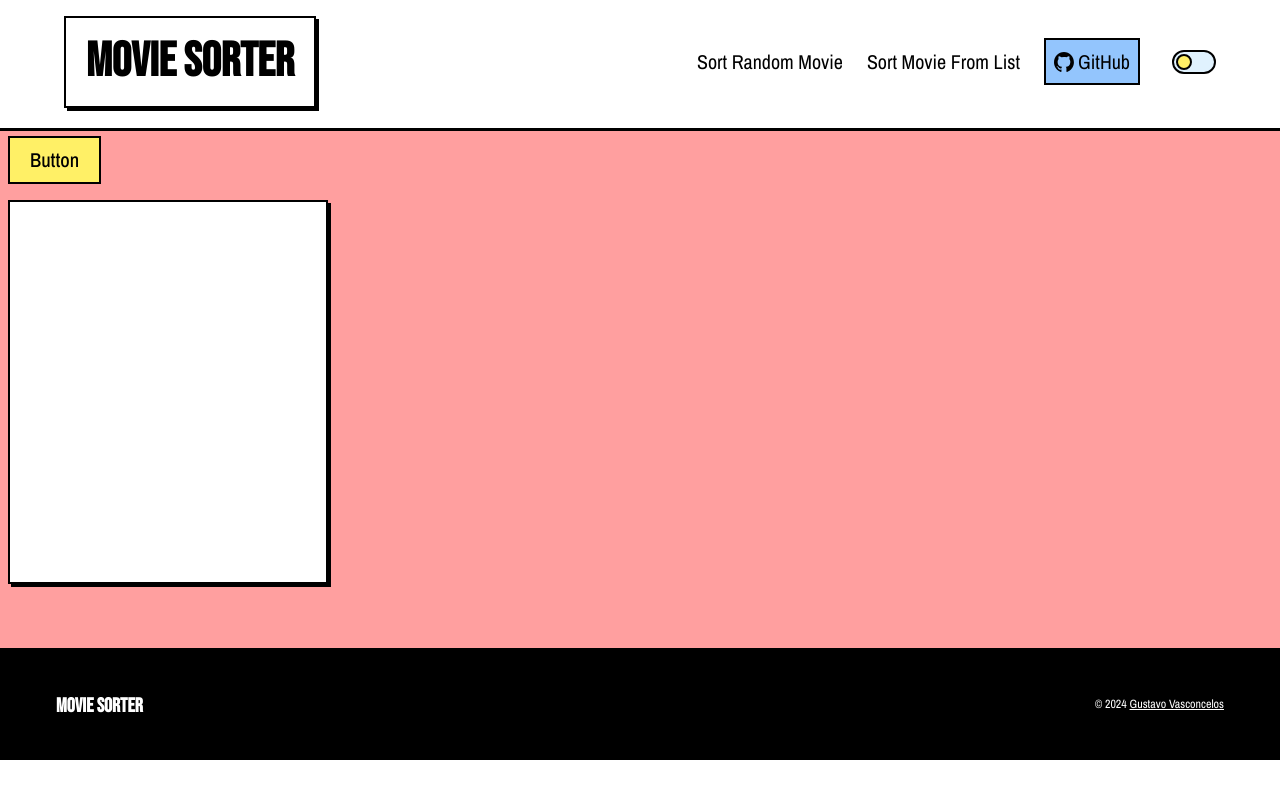
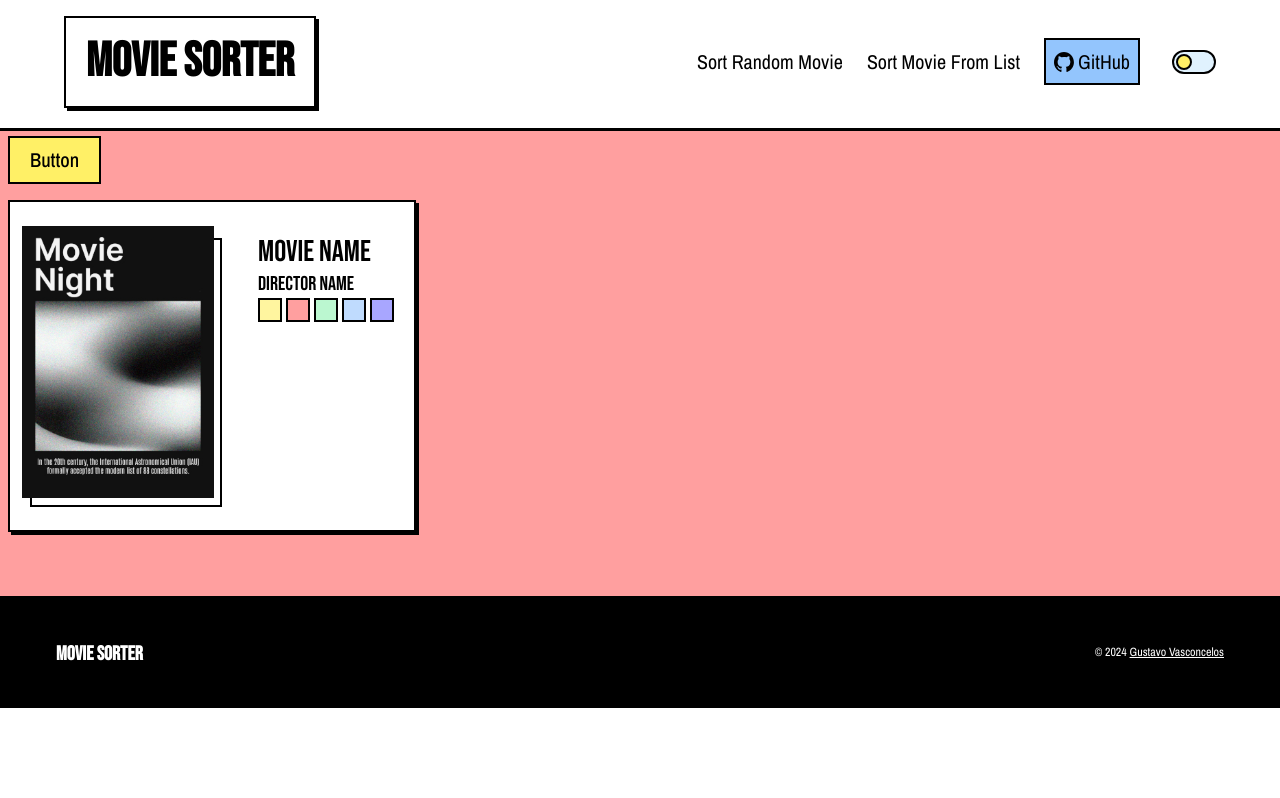
Before and after one commit to gusvsconcelos/movie-roulette, a React (Vite) app: page / in a window 1280 px wide. Built offline with nearby package versions, Linux system fonts and the light colour scheme.

Commit message:
update: card component style

```diff
--- a/src/components/ui/Card.tsx
+++ b/src/components/ui/Card.tsx
@@ -1,5 +1,32 @@
 export function Card() {
   return (
-    <div className='w-80 h-96 m-2 border-black border-2 bg-white shadow-brute'></div>
+    <div className='flex justify-center items-center w-fit h-fit m-2 border-2 border-black bg-white shadow-brute'>
+      {/* movie cover */}
+      <div className='relative w-56 h-80 m-1'>
+        <div className='absolute top-8 left-4 w-48 h-[269px] border-2 border-black'></div>
+        <img
+          src='src/assets/images/movie-poster-placeholder.jpg'
+          alt='Poster Placeholder'
+          className='absolute top-5 left-2 w-48'
+        />
+      </div>
+
+      {/* movie information */}
+      <div className='w-fit h-80 m-1 px-3 py-7'>
+        <div className='flex-row justify-end items-end'>
+          <h1 className='font-title text-3xl'>Movie Name</h1>
+          <h2 className='font-title text-xl'>Director Name</h2>
+        </div>
+
+        {/* color palettes */}
+        <div className=''>
+          <div className='inline-block w-6 h-6 mr-1 bg-yellow-200 border-2 border-black'></div>
+          <div className='inline-block w-6 h-6 mr-1 bg-red-200 border-2 border-black'></div>
+          <div className='inline-block w-6 h-6 mr-1 bg-green-200 border-2 border-black'></div>
+          <div className='inline-block w-6 h-6 mr-1 bg-blue-200 border-2 border-black'></div>
+          <div className='inline-block w-6 h-6 mr-1 bg-violet-200 border-2 border-black'></div>
+        </div>
+      </div>
+    </div>
   );
 }
--- /dev/null
+++ b/src/components/ui/backup.tsx
@@ -0,0 +1,28 @@
+<div className='w-96 h-96 m-2 border-black border-2 bg-white shadow-brute'>
+  {/* movie cover and outline element */}
+  <div className='relative bg-red-500'>
+    <div className='absolute top-6 left-6 w-40 h-[227px] border-2 border-black'></div>
+    <img
+      src='src/assets/images/movie-poster-placeholder.jpg'
+      alt='Poster Placeholder'
+      className='absolute top-4 left-4 w-40'
+    />
+  </div>
+
+  {/* movie info */}
+  <div className='relative'>
+    <div className='flex-row justify-end items-end absolute top-6 right-9'>
+      <h1 className='font-title text-4xl'>Movie Name</h1>
+      <h2 className='font-ui text-2xl'>Director Name</h2>
+    </div>
+
+    {/* color palettes */}
+    <div className='absolute top-28 right-4'>
+      <div className='inline-block w-6 h-6 m-1 bg-yellow-200 border-2 border-black'></div>
+      <div className='inline-block w-6 h-6 m-1 bg-red-200 border-2 border-black'></div>
+      <div className='inline-block w-6 h-6 m-1 bg-green-200 border-2 border-black'></div>
+      <div className='inline-block w-6 h-6 m-1 bg-blue-200 border-2 border-black'></div>
+      <div className='inline-block w-6 h-6 m-1 bg-violet-200 border-2 border-black'></div>
+    </div>
+  </div>
+</div>;
```
Also changed, not shown: src/assets/images/movie-poster-placeholder.jpg (added).
